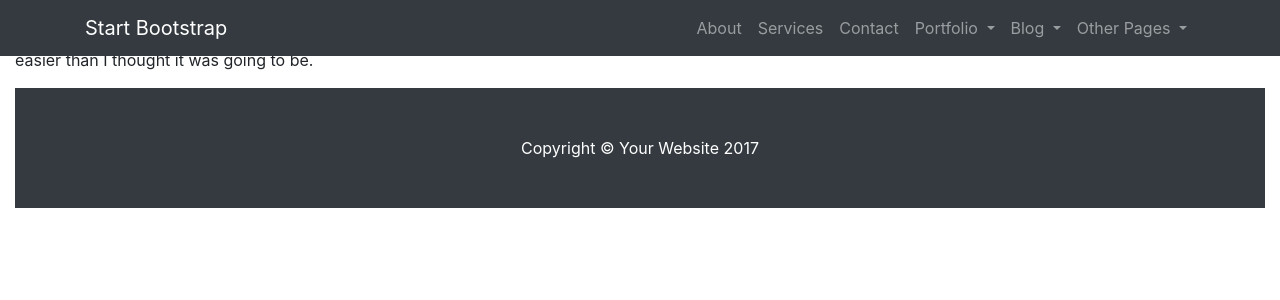
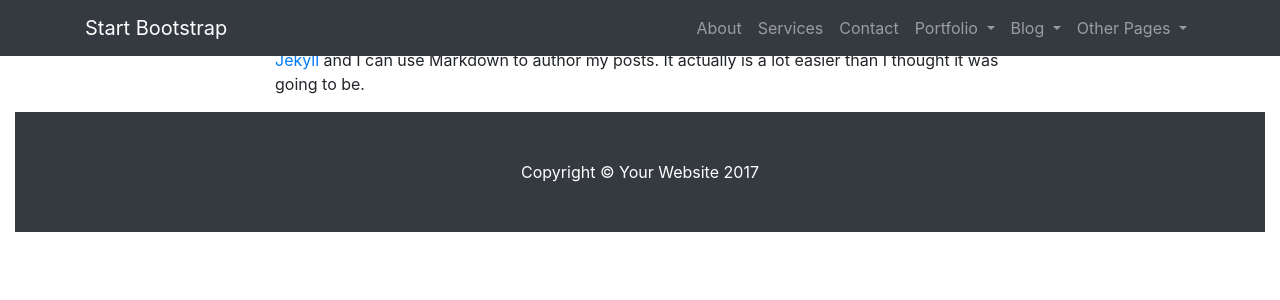
Before and after one commit to OrgaEvolutions/Nathoup.github.io, a Jekyll site: the page built from articles/2014-04-30-hank-quinlan-site-launched.md, in a window 1280 px wide. Shown: the top 300 px of the page. Built offline with Jekyll 4.4.1, drawn with Linux system fonts in a browser that asks for light colours.

Commit message:
Update post.html

```diff
--- a/_layouts/post.html
+++ b/_layouts/post.html
@@ -4,6 +4,10 @@
 <header>{{ page.title }}</header>
 <!--<p class="meta">{{ page.date | date_to_string }}</p>-->
 
-<div class="post">
-  {{ content }}
-</div>
+ <!-- Post Content -->
+    <article>
+      <div class="container">
+        <div class="row">
+          <div class="col-lg-8 col-md-10 mx-auto">
+            {{ content }}
+          </div></div></div></article>
```
